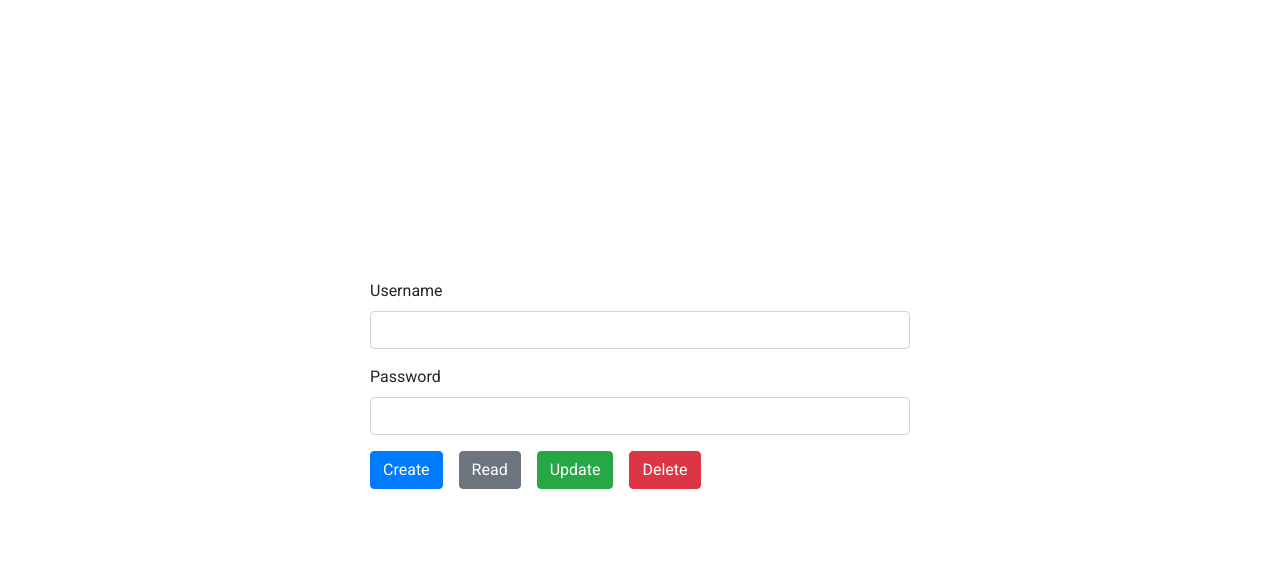
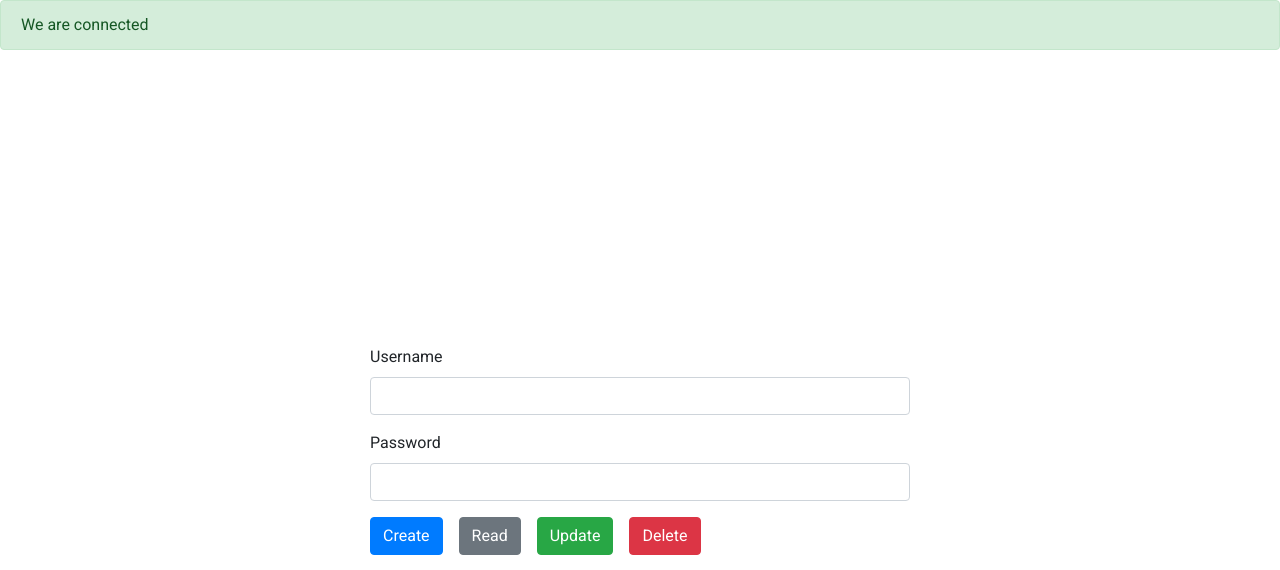
Before and after one commit to boroji/mySQL, a PHP site: page / in a window 1280 px wide. Shown: the top 570 px of the page. Before the commit the page ends 489 px from the top, so only its background shows below. Run offline with PHP 8.4, Linux system fonts and the light colour scheme; tables that the repository leaves empty or names only in its code hold one stand-in row (values such as "Sample post").

Commit message:
connecting mySQL database

```diff
--- /dev/null
+++ b/includes/db.php
@@ -0,0 +1,26 @@
+<?php
+
+$connection = mysqli_connect('localhost', 'root', '', 'mylogin');
+$query = "SELECT * FROM myusers";
+$result = mysqli_query($connection, $query);
+
+if (!$result) {
+    echo
+    "
+    <div class='alert alert-danger'>
+       Database is not connected
+    </div>
+
+    ";
+} else {
+    echo
+        "
+    <div class='alert alert-success'>
+       We are connected
+    </div>
+
+    ";
+}
+
+
+?>
--- a/index.php
+++ b/index.php
@@ -1,5 +1,5 @@
 <?php include "includes/header.php" ?>
-
+<?php include "includes/db.php" ?>
 
 <div class="wrapper">
     <div class="container">
@@ -20,6 +20,7 @@
                         <input class="btn btn-success mb-3 mr-lg-3 mr-lg-0" type="submit" name="update" value="Update">
                         <input class="btn btn-danger mb-3 mr-lg-3 mr-lg-0" type="submit" name="delete" value="Delete">
                     </div>
+
                 </form>
             </div>
         </div>
```
